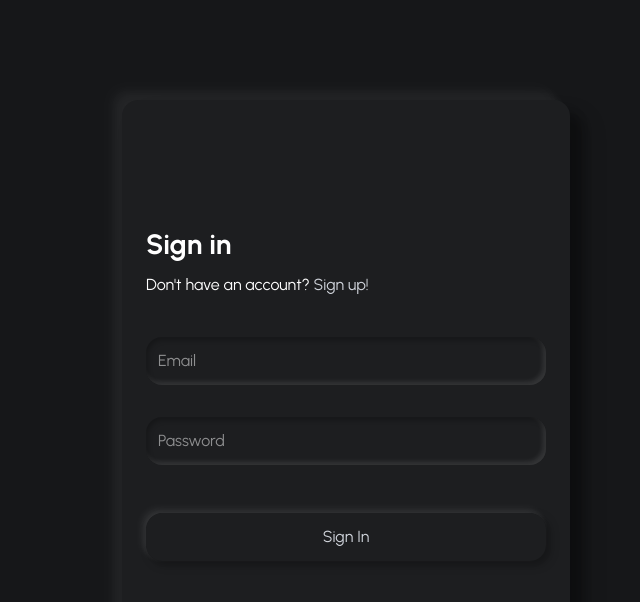
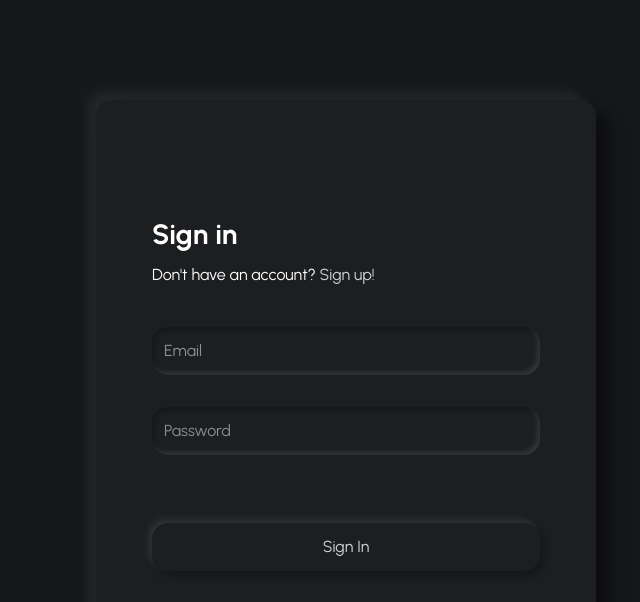
Before and after one commit to KenSumang/cockpit, a React (Vite) app: page /signin in a window 1280 px wide. Shown: the top 602 px of the page, without its empty margins (294-934 px from the left). Built offline with nearby package versions, Linux system fonts and the light colour scheme; no server answers.

Commit message:
Update sign-in layout and spacing

```diff
--- a/src/components/SignIn.jsx
+++ b/src/components/SignIn.jsx
@@ -31,11 +31,11 @@ const SignIn = () => {
 
     return(
         <section className="w-full h-dvh">
-            <div className="container max-w-full h-full px-4 sm:px-6 flex">
-                <div className="wrapper w-full h-full my-auto lg:flex">
+            <div className="container max-w-full h-full">
+                <div className="wrapper w-full h-full flex">
                     <form
                         onSubmit={handleSignIn}
-                        className="max-w-md flex flex-col py-8 px-6 justify-center lg:w-[580px] lg:h-[600px] lg:m-auto rounded-2xl lg:bg-black-light lg:shadow-layered-out-xl">
+                        className="flex flex-col py-8 px-14 m-auto w-[450px] justify-center h-dvh lg:w-[500px] lg:h-[600px]  lg:rounded-2xl lg:bg-black-light lg:shadow-layered-out-xl">
 
                         <h2 className="font-bold pb-2 text-[24px] lg:text-[28px]">Sign in</h2>
 
@@ -66,7 +66,7 @@ const SignIn = () => {
                             />
 
                             <button
-                                className="p-3 mt-10 shadow-layered-out-md rounded-2xl text-gray-300 hover-cursor hover:bg-black-highlight hover:shadow-layered-highlight-md transition duration-300"
+                                className="p-3 mt-20 shadow-layered-out-md rounded-2xl text-gray-300 lg:mt-15 hover-cursor hover:bg-black-highlight hover:shadow-layered-highlight-md transition duration-300"
                                 type="submit"
                                 >
                                 Sign In
```
